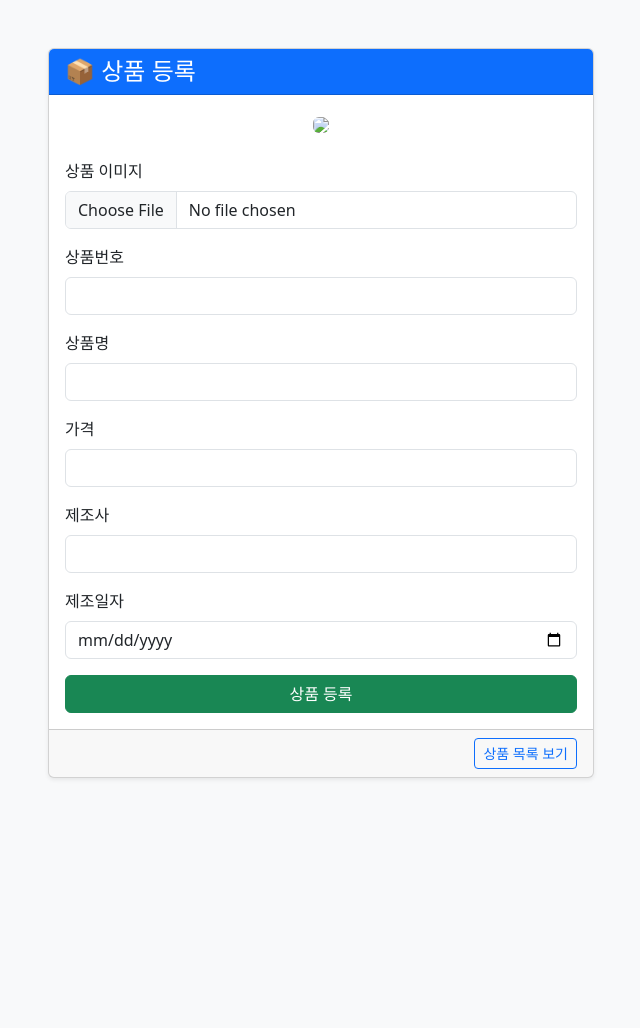
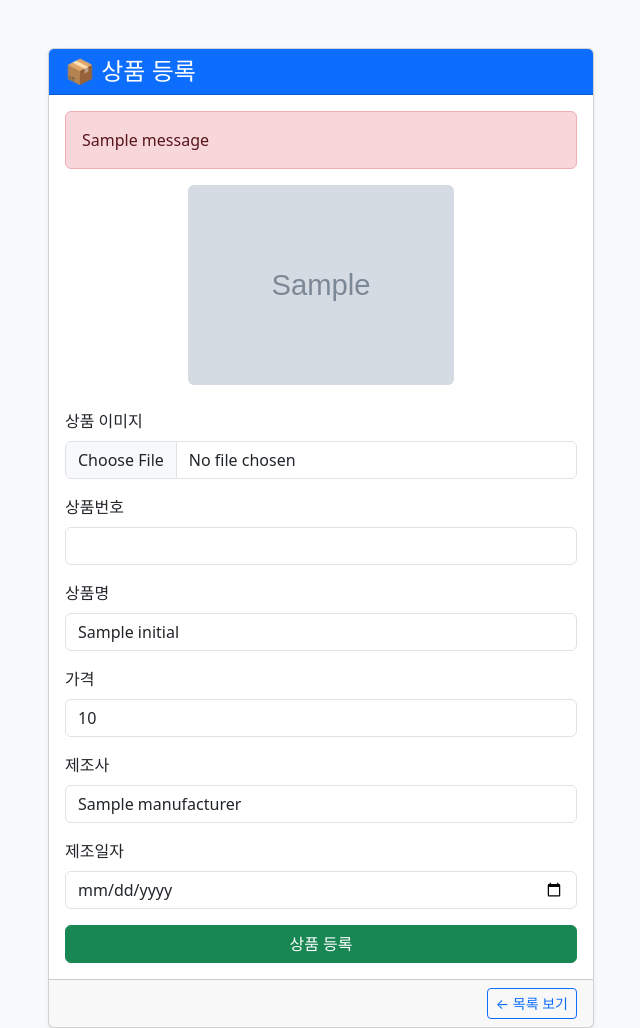
Before and after one commit to joshua92y/AI_Django, a Django app: template django-web/store/templates/store/product_add.html in a window 1280 px wide. Shown: the whole page, without its empty margins (319-959 px from the left). Before the commit the page ends 779 px from the top, so only its background shows below. Run offline with Django 5.2, Linux system fonts and the light colour scheme; the template is opened without the code that fills it: most values are stand-ins (such as "Sample title", 1, 10 or a date in 2020); grey boxes marked "Sample" are stand-in pictures; one stand-in notice (Sample message) is shown; some libraries are stand-ins or nearby versions.

Commit message:
이미지 추가 전체적인 내용 추가

```diff
--- a/django-web/store/models.py
+++ b/django-web/store/models.py
@@ -10,4 +10,4 @@ class Product:
     price: int
     manufacturer: str
     made_date: date
-# Create your models here.
+    image_url: str = None  # ✅ 이 줄 추가
--- a/django-web/store/templates/store/product_add.html
+++ b/django-web/store/templates/store/product_add.html
@@ -1,10 +1,11 @@
-<!-- store/templates/store/product_add.html -->
 <!DOCTYPE html>
 <html lang="ko">
 <head>
   <meta charset="UTF-8">
   <title>상품 등록</title>
   <meta name="viewport" content="width=device-width, initial-scale=1">
+
+  <!-- ✅ 이미지 미리보기 스크립트 -->
   <script>
     function previewImage(event) {
       const input = event.target;
@@ -16,7 +17,8 @@
       }
     }
   </script>
-  <!-- ✅ Bootstrap 5 CDN -->
+
+  <!-- ✅ Bootstrap -->
   <link href="https://cdn.jsdelivr.net/npm/bootstrap@5.3.2/dist/css/bootstrap.min.css" rel="stylesheet">
 </head>
 <body class="bg-light">
@@ -25,58 +27,88 @@
       <div class="col-lg-6 col-md-8 col-sm-10">
         <div class="card shadow-sm">
           <div class="card-header bg-primary text-white">
-            <h4 class="mb-0">📦 상품 등록</h4>
+            <h4 class="mb-0">
+              {% if copy_mode %}📋 상품 복사{% else %}📦 상품 등록{% endif %}
+            </h4>
           </div>
           <div class="card-body">
+
+            {% if messages %}
+              <div class="alert alert-danger" role="alert">
+                {% for message in messages %}
+                  {{ message }}
+                {% endfor %}
+              </div>
+            {% endif %}
+
             <form method="post" enctype="multipart/form-data" novalidate>
               {% csrf_token %}
-                <!-- 미리보기 -->
+
+              <!-- ✅ 이미지 미리보기 -->
               <div class="text-center mb-4">
-                <img id="preview" src="https://via.placeholder.com/300x200?text=이미지+미리보기" class="img-fluid rounded" style="max-height: 200px;">
+                <img id="preview"
+                     src="{% if initial.image_url %}/media/{{ initial.image_url }}{% else %}https://via.placeholder.com/300x200?text=이미지+미리보기{% endif %}"
+                     class="img-fluid rounded"
+                     style="max-height: 200px;">
               </div>
+
+              <!-- ✅ 이미지 업로드 -->
               <div class="mb-3">
                 <label for="image" class="form-label">상품 이미지</label>
                 <input class="form-control" type="file" id="image" name="image" accept="image/*" onchange="previewImage(event)">
               </div>
+
+              <!-- 상품번호 -->
               <div class="mb-3">
                 <label for="number" class="form-label">상품번호</label>
                 <input type="number" class="form-control" id="number" name="number" required>
               </div>
 
+              <!-- 상품명 -->
               <div class="mb-3">
                 <label for="name" class="form-label">상품명</label>
-                <input type="text" class="form-control" id="name" name="name" required>
+                <input type="text" class="form-control" id="name" name="name"
+                       value="{{ initial.name|default:'' }}" required>
               </div>
 
+              <!-- 가격 -->
               <div class="mb-3">
                 <label for="price" class="form-label">가격</label>
-                <input type="number" class="form-control" id="price" name="price" required>
+                <input type="number" class="form-control" id="price" name="price"
+                       value="{{ initial.price|default:'' }}" required>
               </div>
 
+              <!-- 제조사 -->
               <div class="mb-3">
                 <label for="manufacturer" class="form-label">제조사</label>
-                <input type="text" class="form-control" id="manufacturer" name="manufacturer" required>
+                <input type="text" class="form-control" id="manufacturer" name="manufacturer"
+                       value="{{ initial.manufacturer|default:'' }}" required>
               </div>
 
+              <!-- 제조일자 -->
               <div class="mb-3">
                 <label for="made_date" class="form-label">제조일자</label>
-                <input type="date" class="form-control" id="made_date" name="made_date" required>
+                <input type="date" class="form-control" id="made_date" name="made_date"
+                       value="{{ initial.made_date|default:'' }}" required>
               </div>
 
+              <!-- 등록 버튼 -->
               <div class="d-grid">
-                <button type="submit" class="btn btn-success">상품 등록</button>
+                <button type="submit" class="btn btn-success">
+                  {% if copy_mode %}복사 등록{% else %}상품 등록{% endif %}
+                </button>
               </div>
             </form>
           </div>
           <div class="card-footer text-end">
-            <a href="{% url 'product_list' %}" class="btn btn-outline-primary btn-sm">상품 목록 보기</a>
+            <a href="{% url 'product_list' %}" class="btn btn-outline-primary btn-sm">← 목록 보기</a>
           </div>
         </div>
       </div>
     </div>
   </div>
 
-  <!-- ✅ Bootstrap JS (optional) -->
+  <!-- Bootstrap JS -->
   <script src="https://cdn.jsdelivr.net/npm/bootstrap@5.3.2/dist/js/bootstrap.bundle.min.js"></script>
 </body>
 </html>
--- a/django-web/store/templates/store/product_list.html
+++ b/django-web/store/templates/store/product_list.html
@@ -56,7 +56,8 @@
             <td>{{ product.made_date }}</td>
             <td>
               <a href="{% url 'product_edit' %}?id={{ product.number }}" class="btn btn-sm btn-outline-primary">수정</a>
-              <button type="button" class="btn btn-sm btn-outline-danger" onclick="deleteProduct('{{ product.number }}')">삭제</button>
+              <button class="btn btn-sm btn-outline-danger" onclick="deleteProduct('{{ product.number }}')">삭제</button>
+              <a href="{% url 'product_copy' %}?id={{ product.number }}" class="btn btn-sm btn-outline-success">복사</a>
             </td>
           </tr>
           {% empty %}
--- a/django-web/store/urls.py
+++ b/django-web/store/urls.py
@@ -8,4 +8,5 @@ urlpatterns = [
     path('detail/', views.product_detail_by_query, name='product_detail_by_query'),
     path('edit/', views.product_edit, name='product_edit'),  # 수정 폼
     path('delete/', views.product_delete, name='product_delete'),  # 삭제 API
+    path('copy/', views.product_copy, name='product_copy'),
 ]
```
Also changed, not shown: django-web/store/templates/store/product_detail.html (+12 -1 lines), django-web/store/templates/store/product_edit.html (+29 -2 lines), django-web/store/views.py (+46 -6 lines), django-web/media/pictures/22_banana.jpg (added), django-web/media/pictures/4949_banana.jpg (added), django-web/media/pictures/99_banana.jpg (added).
